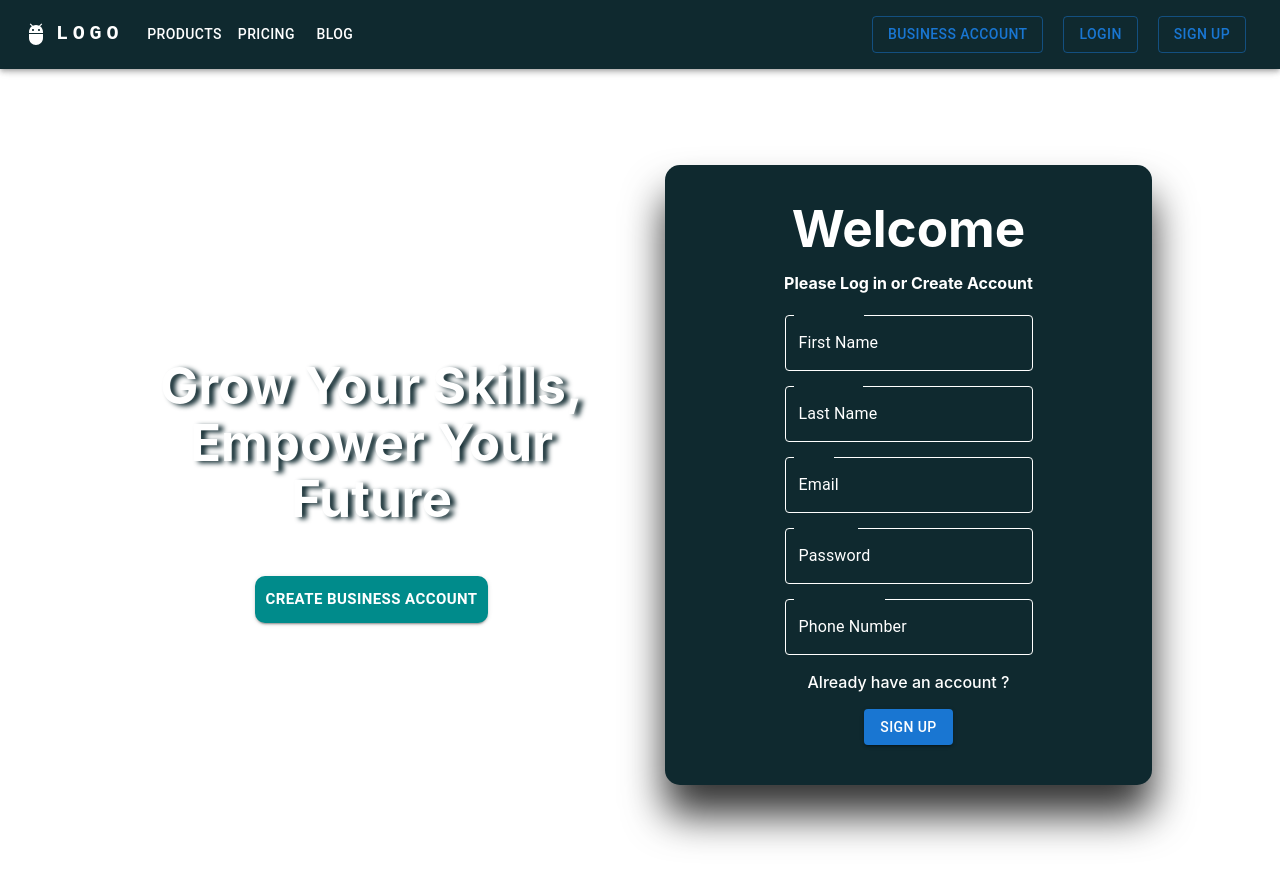
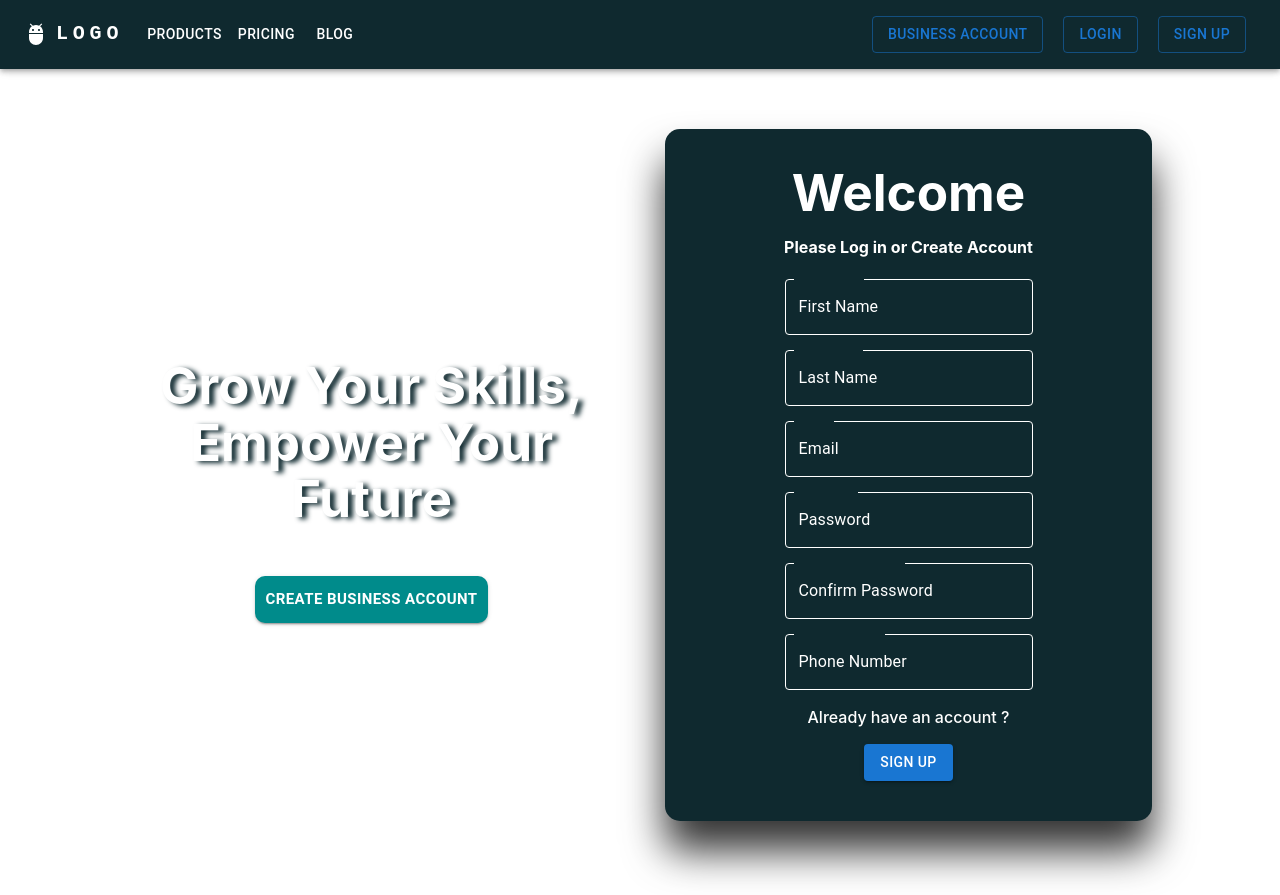
Before and after one commit to m7modhamed/Online-LMS-Client, a React (Vite) app: page /signup in a window 1280 px wide. Built offline with nearby package versions, Linux system fonts and the light colour scheme.

Commit message:
handle login component

```diff
--- a/src/api/UserServices.tsx
+++ b/src/api/UserServices.tsx
@@ -18,6 +18,18 @@ export const signupStudentAccount = async (userData: Record<string, any>) => {
   }
 };
 
+export const login = async (loginData : Record<string , any> ) =>{
+  try {
+    const response = await axiosInstance.post("/login", loginData);
+    return response.data;
+  } catch (error: any) {
+    console.log(error)
+    throw new Error(error.response.data.message);
+  }
+
+}
+
+
 export const signupInstructorAccount = async (
   userData: Record<string, any>
 ) => {
--- a/src/components/login/index.tsx
+++ b/src/components/login/index.tsx
@@ -1,29 +1,83 @@
-import { Button, TextField } from '@mui/material';
-import React, { useState } from 'react';
-import { Link } from 'react-router-dom';
-import styles from './Login.module.css';
+import { Alert, Button, CircularProgress, TextField } from "@mui/material";
+import React, { useState } from "react";
+import { Link } from "react-router-dom";
+import styles from "./Login.module.css";
+import { ValidationSchema } from "../signup/validationSchema";
+import { login } from "../../api/UserServices";
 
 export const Login = () => {
-  const [userData, setUserData] = useState({
-    email: '',
-    password: '',
-  });
+  const initialState = {
+    email: "",
+    password: "",
+  };
 
-  const onChangeHandler = (event: React.ChangeEvent<HTMLInputElement | HTMLTextAreaElement>) => {
+  const [userData, setUserData] = useState(initialState);
+
+  const [errorMessage, setErrorMessage] = useState("");
+  const [emailError, setEmailError] = useState("");
+  const [isLoading, setIsLoading] = useState(false);
+
+  const onChangeHandler = (
+    event: React.ChangeEvent<HTMLInputElement | HTMLTextAreaElement>
+  ) => {
+    //reset error message
+    setErrorMessage("");
+
     const { name, value } = event.target;
-    setUserData((prevData) => ({ ...prevData, [name]: value }));
+
+    setUserData((prevUserData) => {
+      const updatedUserData = { ...prevUserData, [name]: value };
+
+      if (name === "email") {
+        // Validate the field on change using Yup schema
+        ValidationSchema.validateAt("email", updatedUserData)
+          .then(() => {
+            setEmailError("");
+          })
+          .catch((err) => {
+            setEmailError(err.message);
+          });
+      }
+      return updatedUserData;
+    });
+  };
+
+  const resetform = () => {
+    setUserData(initialState);
+    setErrorMessage("");
+  };
+
+  const handleSubmit = async () => {
+    if (errorMessage) {
+      return;
+    }
+    setErrorMessage("");
+    setIsLoading(true);
+
+    try {
+      // Call API if validation passes
+      const response = await login(userData);
+      console.log(response);
+      setIsLoading(false);
+      // setSuccessMessage(response);
+      resetform();
+    } catch (error: any) {
+      setIsLoading(false);
+      setErrorMessage(error.message);
+      console.log(error)
+    }
   };
 
   const inputStyles = {
-    '& .MuiOutlinedInput-root': {
-      '& fieldset': {
-        borderColor: 'white',
+    "& .MuiOutlinedInput-root": {
+      "& fieldset": {
+        borderColor: "white",
       },
-      '&:hover fieldset': {
-        borderColor: 'white',
+      "&:hover fieldset": {
+        borderColor: "white",
       },
-      '&.Mui-focused fieldset': {
-        borderColor: 'white',
+      "&.Mui-focused fieldset": {
+        borderColor: "white",
       },
     },
   };
@@ -32,12 +86,20 @@ export const Login = () => {
     <div className={styles.container}>
       <div className={styles.info}>
         <h1>Grow Your Skills, Empower Your Future</h1>
-
       </div>
       <div className={styles.formContainer}>
         <h1>Welcome</h1>
         <h4>Please Log in or Create Account</h4>
         <form>
+          {errorMessage && (
+            <Alert
+              className={styles.alertBox}
+              variant="filled"
+              severity="error"
+            >
+              {errorMessage}
+            </Alert>
+          )}
           <TextField
             sx={inputStyles}
             InputLabelProps={{
@@ -51,6 +113,8 @@ export const Login = () => {
             value={userData.email}
             name="email"
             variant="outlined"
+            error={!!emailError}
+            helperText={emailError || ""}
           />
           <TextField
             sx={inputStyles}
@@ -70,7 +134,17 @@ export const Login = () => {
           <Link to="/signup" className={styles.link}>
             Create a new account?
           </Link>
-          <Button variant="contained" className={styles.button}>Login</Button>
+
+          {!isLoading && <Button
+            onClick={() => handleSubmit()}
+            variant="contained"
+            className={styles.button}
+          >
+            Login
+          </Button>}
+
+          {isLoading && <CircularProgress />}
+
         </form>
       </div>
     </div>
--- a/src/components/signup/ValidationSchema.tsx
+++ b/src/components/signup/ValidationSchema.tsx
@@ -24,6 +24,11 @@ export const ValidationSchema = Yup.object().shape({
         "Password must contain at least one uppercase letter, one lowercase letter, one number, one special character, and no whitespace"
       ),
 
+      confirmPassword: Yup.string()
+      .required('Confirm Password is required')
+      .oneOf([Yup.ref('password')], 'Passwords must match'),
+
+
     phoneNumber: Yup.string()
       .required("Phone Number is required")
       .min(3, "Phone Number must be at least 3 characters")
--- a/src/components/signup/index.tsx
+++ b/src/components/signup/index.tsx
@@ -6,13 +6,13 @@ import { signupStudentAccount } from "../../api/UserServices";
 import { ValidationSchema } from "./validationSchema";
 
 export const SignUp = () => {
-
   interface IUserData {
     firstName: string;
     lastName: string;
     email: string;
     password: string;
     phoneNumber: string;
+    confirmPassword: string;
   }
 
   interface IUserDataError {
@@ -21,6 +21,7 @@ export const SignUp = () => {
     email?: string;
     password?: string;
     phoneNumber?: string;
+    confirmPassword?: string;
   }
 
   const initialState: IUserData = {
@@ -29,6 +30,7 @@ export const SignUp = () => {
     email: "",
     password: "",
     phoneNumber: "",
+    confirmPassword: "",
   };
 
   const [userData, setUserData] = useState<IUserData>(initialState);
@@ -39,7 +41,6 @@ export const SignUp = () => {
   const [errorMessage, setErrorMessage] = useState("");
   const [successMessage, setSuccessMessage] = useState("");
   const [isLoading, setIsLoading] = useState(false);
-
 
   const resetform = () => {
     setUserData(initialState);
@@ -63,14 +64,16 @@ export const SignUp = () => {
   const onChangeHandler = (
     event: React.ChangeEvent<HTMLInputElement | HTMLTextAreaElement>
   ) => {
+    //reset error message
+    setErrorMessage("");
+
     const { name, value } = event.target;
 
     setUserData((prevUserData) => {
       const updatedUserData = { ...prevUserData, [name]: value };
 
       // Validate the field on change using Yup schema
-      ValidationSchema
-        .validateAt(name, updatedUserData)
+      ValidationSchema.validateAt(name, updatedUserData)
         .then(() => {
           setUserDataError((prevUserDataError) => ({
             ...prevUserDataError,
@@ -88,9 +91,10 @@ export const SignUp = () => {
     });
   };
 
-
-
   const handleSubmit = async () => {
+    if (errorMessage) {
+      return;
+    }
     setErrorMessage("");
     setSuccessMessage("");
     setIsLoading(true);
@@ -130,10 +134,6 @@ export const SignUp = () => {
       }
     }
   };
-
-
-
-
 
   return (
     <>
@@ -242,6 +242,24 @@ export const SignUp = () => {
                 className: styles.textFieldLabel,
               }}
               InputProps={{ classes: { input: styles.textFieldInput } }}
+              type="password"
+              onChange={(event) => {
+                onChangeHandler(event);
+              }}
+              value={userData.confirmPassword}
+              name="confirmPassword"
+              label="Confirm Password"
+              variant="outlined"
+              error={!!userDataError.confirmPassword}
+              helperText={userDataError.confirmPassword || ""}
+            />
+
+            <TextField
+              sx={inputStyles}
+              InputLabelProps={{
+                className: styles.textFieldLabel,
+              }}
+              InputProps={{ classes: { input: styles.textFieldInput } }}
               label="Phone Number"
               onChange={(event) => {
                 onChangeHandler(event);
```
